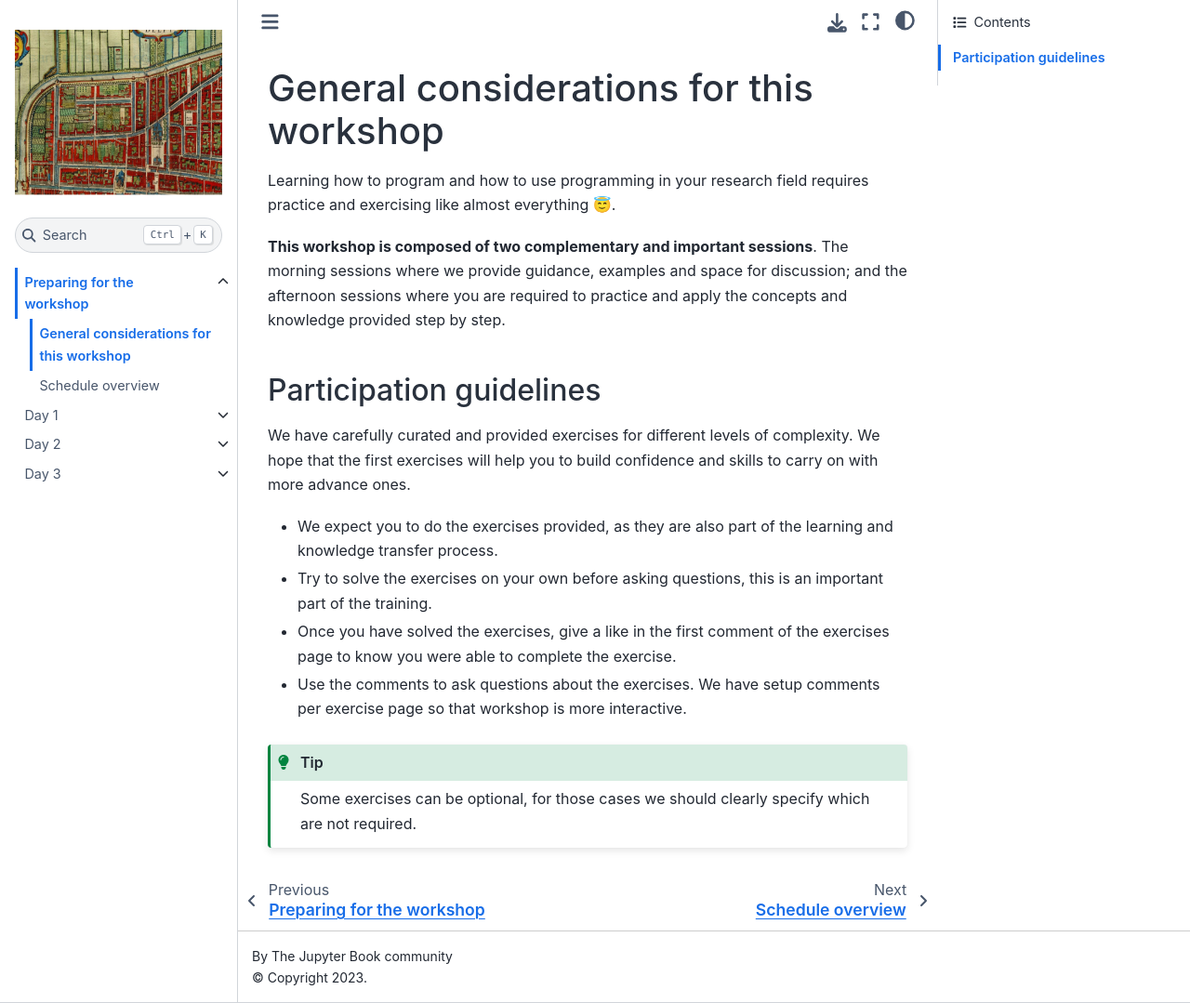
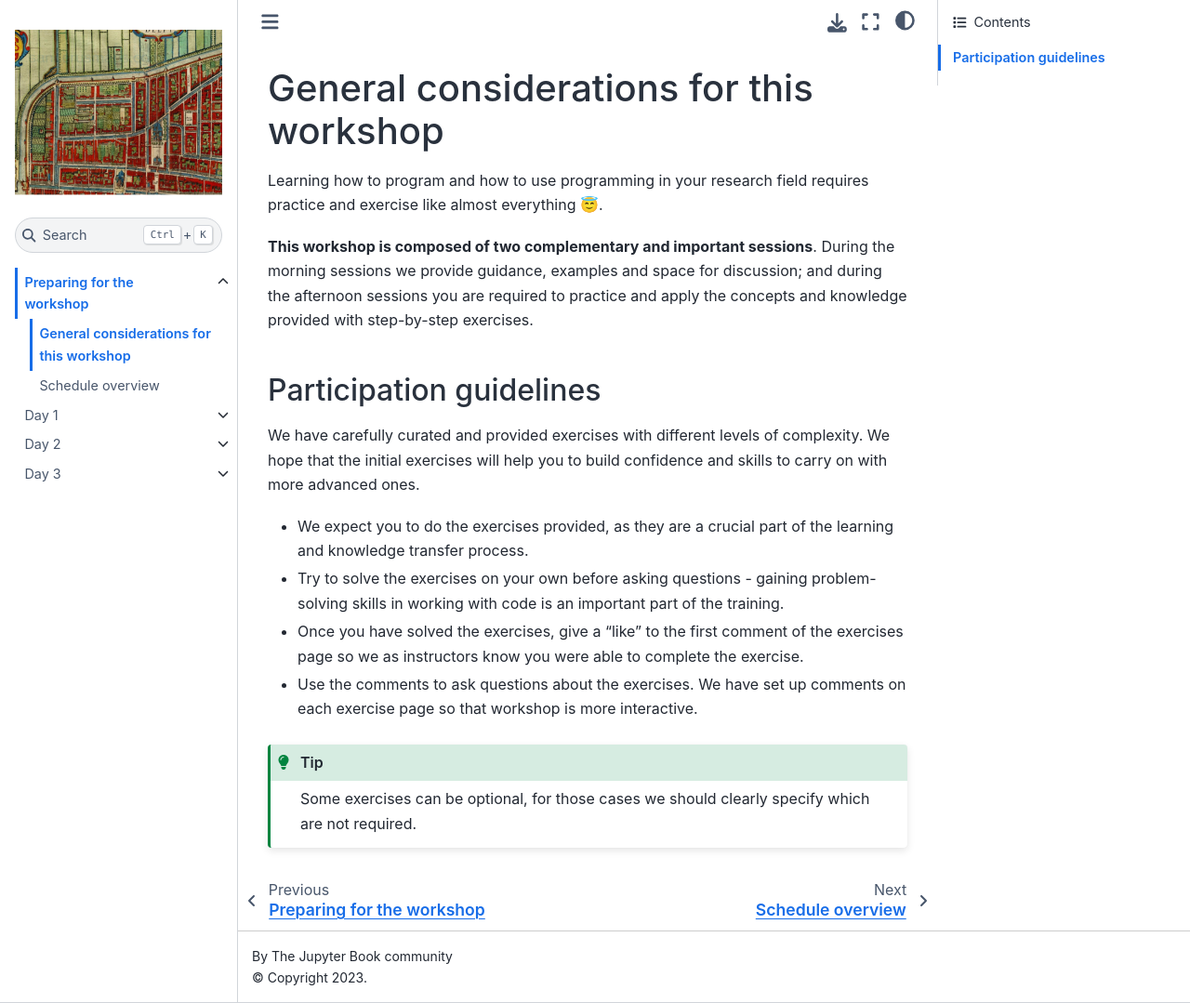
Before and after one commit to the-magnificents/04-02-2021-Carpentry-for-HGIS, a Jupyter Book: the page built from 00_Lesson_prep/01_About_this_workshop.md, in a window 1280 px wide and 1079 px high. Shown: the whole window at 93% size. Built offline with Jupyter Book 1.0.4 settings and Sphinx 7.4.7 and the Sphinx Book theme 1.1.4, drawn with Linux system fonts in a browser that asks for light colours; pages that are not in the unit, such as notebooks, are missing from menus.

```diff
--- a/00_Lesson_prep/01_About_this_workshop.md
+++ b/00_Lesson_prep/01_About_this_workshop.md
@@ -1,15 +1,15 @@
 # General considerations for this workshop
-Learning how to program and how to use programming in your research field requires practice and exercising like almost everything 😇.
+Learning how to program and how to use programming in your research field requires practice and exercise like almost everything 😇.
 
-**This workshop is composed of two complementary and important sessions**. The morning sessions where we provide guidance, examples and space for discussion; and the afternoon sessions where you are required to practice and apply the concepts and knowledge provided step by step.
+**This workshop is composed of two complementary and important sessions**. During the morning sessions we provide guidance, examples and space for discussion; and during the afternoon sessions you are required to practice and apply the concepts and knowledge provided with step-by-step exercises.
 
 ## Participation guidelines
-We have carefully curated and provided exercises for different levels of complexity. We hope that the first exercises will help you to build confidence and skills to carry on with more advance ones.
+We have carefully curated and provided exercises with different levels of complexity. We hope that the initial exercises will help you to build confidence and skills to carry on with more advanced ones.
 
-- We expect you to do the exercises provided, as they are also part of the learning and knowledge transfer process.
-- Try to solve the exercises on your own before asking questions, this is an important part of the training.
-- Once you have solved the exercises, give a like in the first comment of the exercises page to know you were able to complete the exercise.
-- Use the comments to ask questions about the exercises. We have setup comments per exercise page so that workshop is more interactive.
+- We expect you to do the exercises provided, as they are a crucial part of the learning and knowledge transfer process.
+- Try to solve the exercises on your own before asking questions - gaining problem-solving skills in working with code is an important part of the training.
+- Once you have solved the exercises, give a "like" to the first comment of the exercises page so we as instructors know you were able to complete the exercise.
+- Use the comments to ask questions about the exercises. We have set up comments on each exercise page so that workshop is more interactive.
 
 <!-- - Once you have read the material provided prior to the morning session, comment on the summary page -->
 
```
Also changed, not shown: 00_Lesson_prep/00_README.md (+5 -8 lines).
